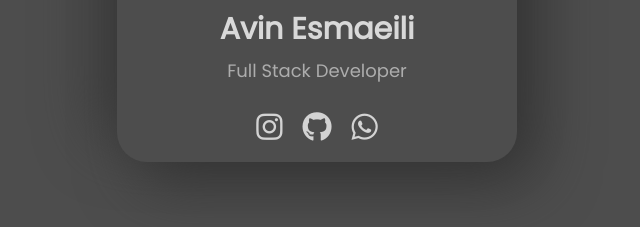
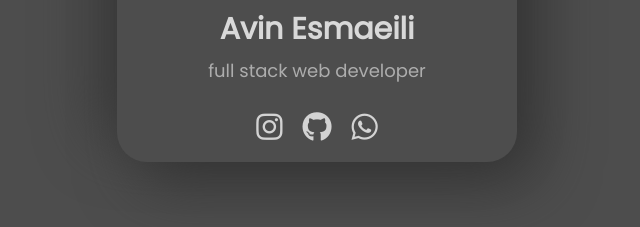
Before and after one commit to avin68/git-page-project, a plain HTML site: page index.html in a window 1280 px wide. Shown: the part 411-638 px from the top of the page, 323-963 px from the left. Drawn offline with Linux system fonts and the light colour scheme.

Commit message:
Update index.html

```diff
--- a/index.html
+++ b/index.html
@@ -13,7 +13,7 @@
             <img src="images/download.jfif" alt="avin">
         </div>
         <h1>Avin Esmaeili</h1>
-        <p>Full Stack Developer</p>
+        <p>full stack web developer</p>
         <div class="socials">
             <i class="fa-brands fa-instagram"></i>
             <i class="fa-brands fa-github"></i>
```
